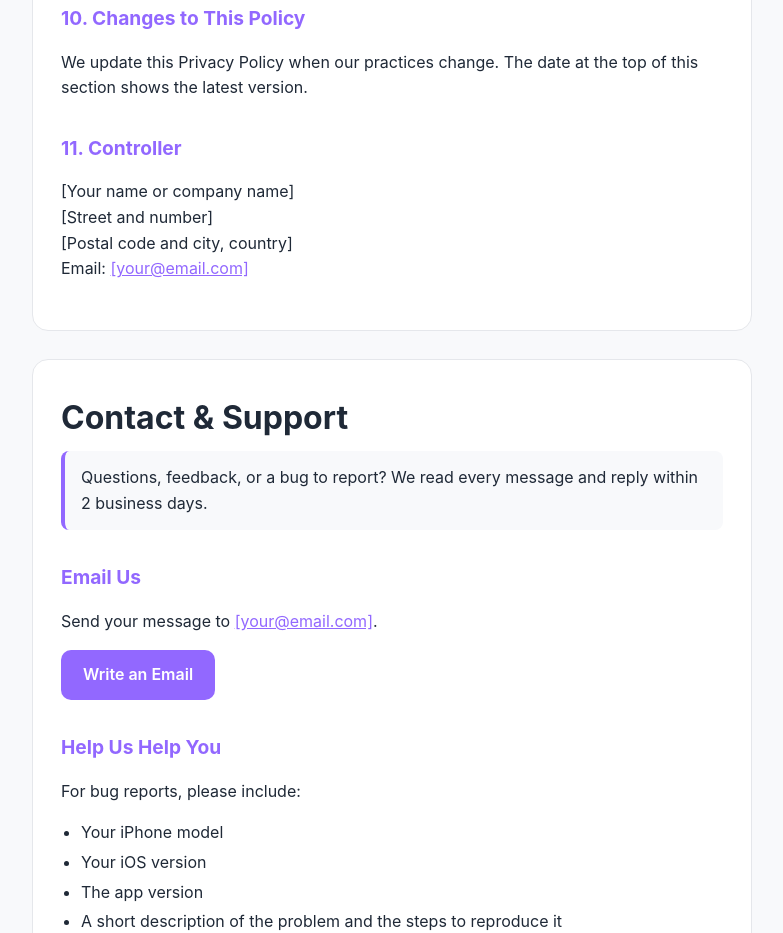
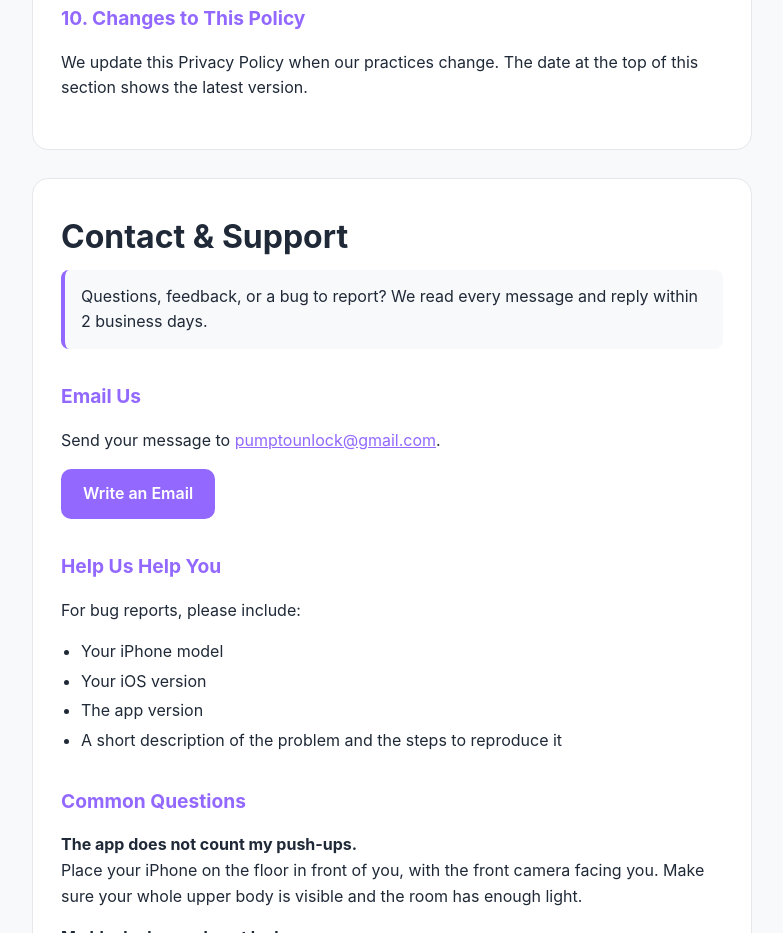
Before and after one commit to mhdchaker/privacy-policy, a plain HTML site: page index.html in a window 1280 px wide. Shown: the part 2375-3308 px from the top of the page, without its empty margins (248-1031 px from the left). Drawn offline with Linux system fonts and the light colour scheme.

Commit message:
removed placeholders

```diff
--- a/index.html
+++ b/index.html
@@ -184,13 +184,6 @@
     <h2>10. Changes to This Policy</h2>
     <p>We update this Privacy Policy when our practices change. The date at the top of this section shows the latest version.</p>
 
-    <h2>11. Controller</h2>
-    <p>
-      [Your name or company name]<br>
-      [Street and number]<br>
-      [Postal code and city, country]<br>
-      Email: <a href="mailto:your@email.com">[your@email.com]</a>
-    </p>
   </section>
 
   <!-- CONTACT -->
@@ -202,7 +195,7 @@
     </div>
 
     <h2>Email Us</h2>
-    <p>Send your message to <a href="mailto:your@email.com">[your@email.com]</a>.</p>
+    <p>Send your message to <a href="mailto:pumptounlock@gmail.com">pumptounlock@gmail.com</a>.</p>
     <a class="button" href="mailto:your@email.com?subject=PumpToUnlock%20Support">Write an Email</a>
 
     <h2>Help Us Help You</h2>
```
